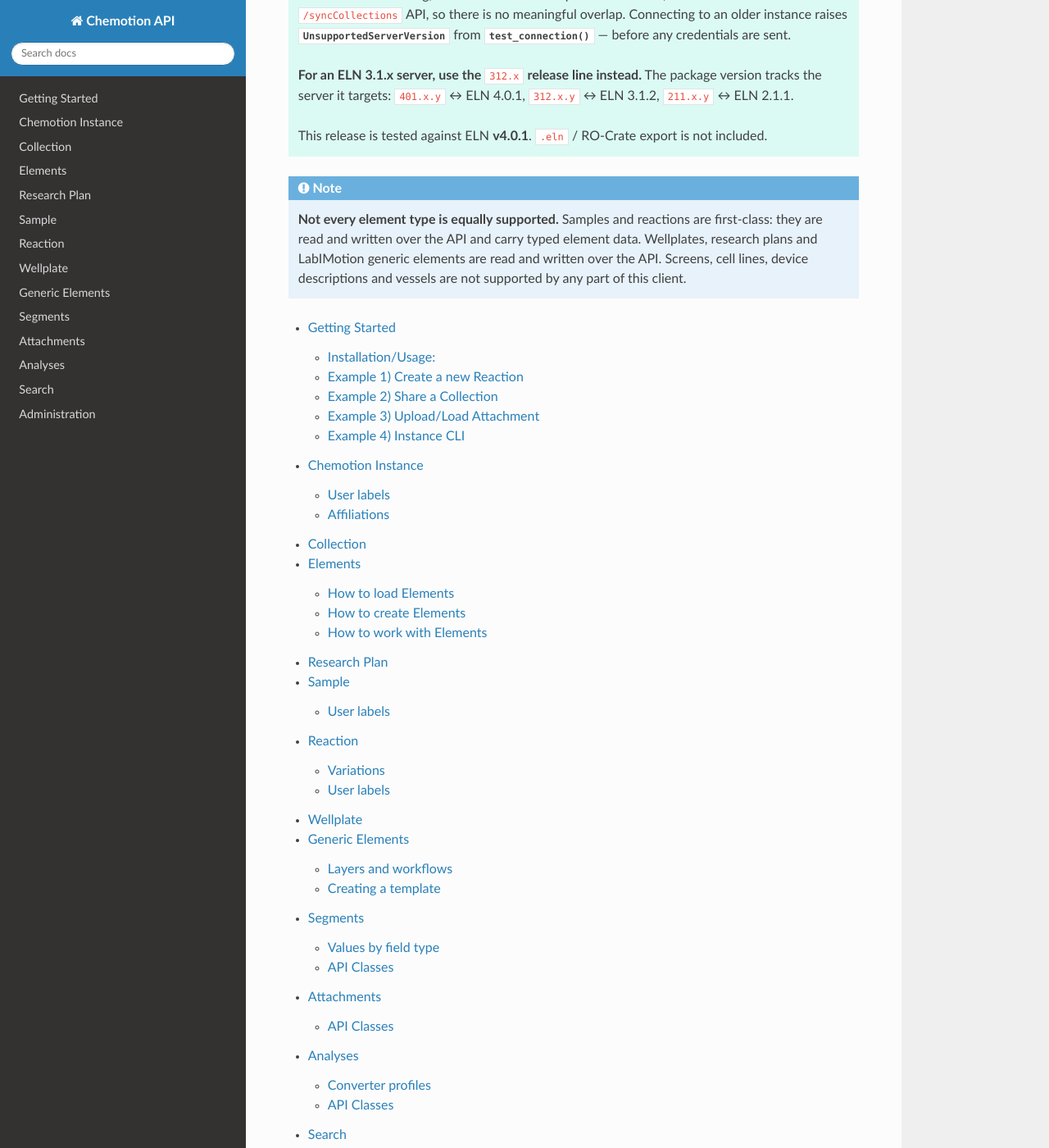
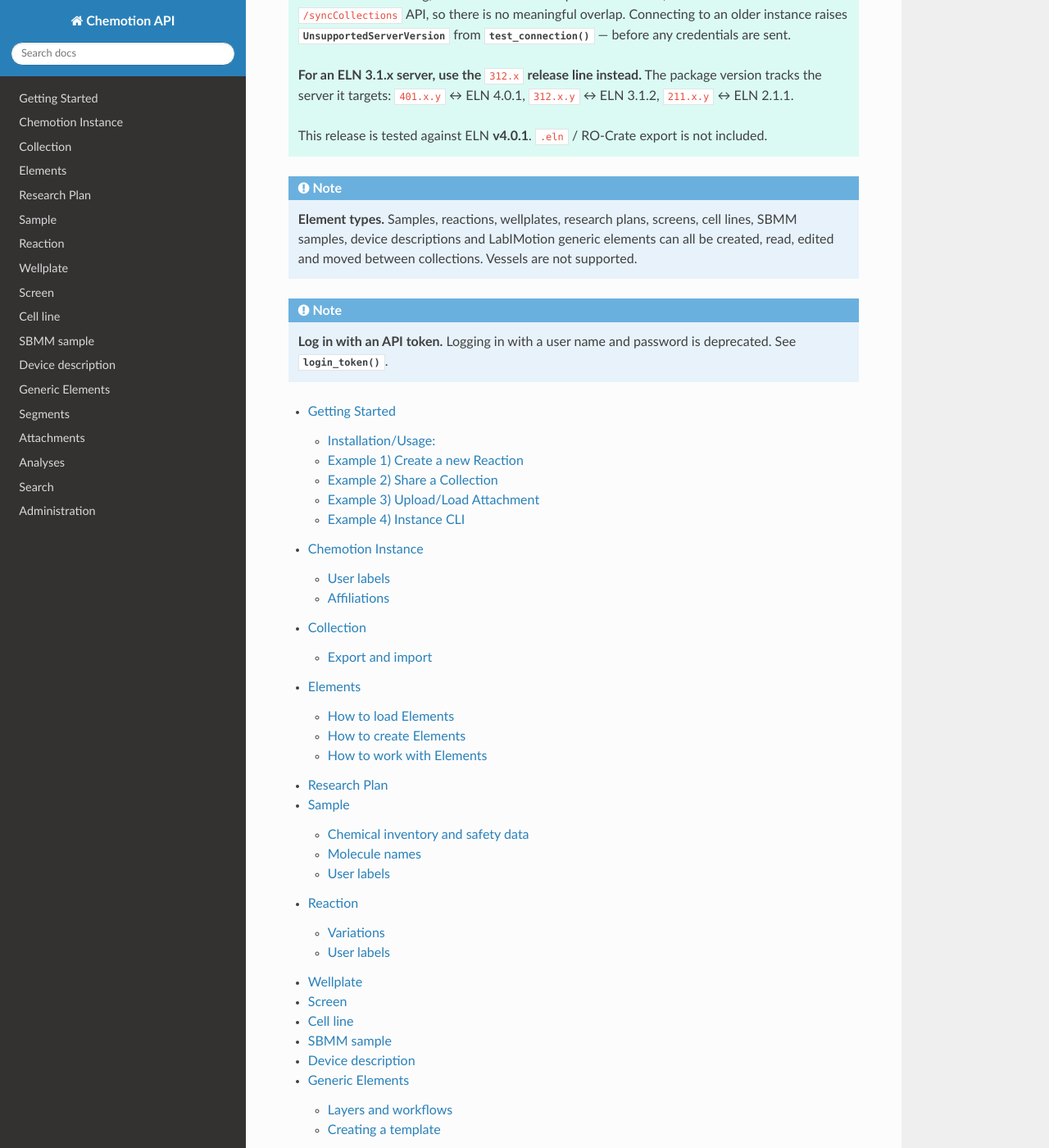
Before and after one commit to Chemotion/chemotionapi, a Sphinx documentation site: the page built from docs/index.rst, in a window 1280 px wide and 1400 px high, scrolled down 507 px. Shown: the whole window at 82% size. Built offline with Sphinx 7.4.7 and the Read the Docs theme 3.1.0, drawn with Linux system fonts in a browser that asks for light colours; pages that are not in the unit, such as notebooks, are missing from menus.

Commit message:
docs: pages for screens, cell lines, SBMM samples and device descriptions
New pages for the four element types, and sections for chemical records, molecule names,
collection export and import, and saving user labels. The index no longer says screens, cell
lines and device descriptions are unsupported, and recommends logging in with an API token.
Builds clean with sphinx-build -W.

Co-Authored-By: Claude Opus 5.5 <noreply@anthropic.com>

```diff
--- a/docs/Elements.rst
+++ b/docs/Elements.rst
@@ -2,8 +2,8 @@ Elements
 ==========
 
 The API can handle different kinds of elements from Chemotion.
-It can read and write Samples, Reactions, Wellplates, and Research Plans
-as well as Generic Elements.
+It can read and write samples, reactions, wellplates, research plans, screens, cell lines,
+SBMM samples and device descriptions, as well as LabIMotion generic elements.
 
 How to load Elements
 ******************************
@@ -84,7 +84,7 @@ How to create Elements
 
 To make a new entry in the ELN, you must first select the collection in which the element is to be created. Collection objects have the appropriate methods for creating objects.
 
-The following methods can be used to create the standard objects. All of them have no parameters and create an empty object corresponding to its type.
+The following methods can be used to create the standard objects. They create an empty object of their type; cell lines and SBMM samples need a little information up front.
 
 The created object is not saved and must be saved explicitly so that the entry is transferred to the ELN.
 
@@ -92,6 +92,10 @@ The created object is not saved and must be saved explicitly so that the entry i
 * :meth:`chemotion_api.collection.Collection.new_reaction`
 * :meth:`chemotion_api.collection.Collection.new_research_plan`
 * :meth:`chemotion_api.collection.Collection.new_wellplate`
+* :meth:`chemotion_api.collection.Collection.new_screen`
+* :meth:`chemotion_api.collection.Collection.new_device_description`
+* :meth:`chemotion_api.collection.Collection.new_cell_line` (material name and source)
+* :meth:`chemotion_api.collection.Collection.new_sbmm_sample` (UniProt accession)
 
 To create a generic element, the type must be specified as a parameter. Either by the human-readable label or by the system-internal name:
 
--- a/docs/index.rst
+++ b/docs/index.rst
@@ -30,10 +30,13 @@ workflows that leverage the ELN's capabilities and streamline their research pro
    This release is tested against ELN **v4.0.1**. ``.eln`` / RO-Crate export is not included.
 
 .. note::
-   **Not every element type is equally supported.** Samples and reactions are first-class:
-   they are read and written over the API and carry typed element data. Wellplates, research
-   plans and LabIMotion generic elements are read and written over the API. Screens, cell lines,
-   device descriptions and vessels are not supported by any part of this client.
+   **Element types.** Samples, reactions, wellplates, research plans, screens, cell lines, SBMM
+   samples, device descriptions and LabIMotion generic elements can all be created, read, edited
+   and moved between collections. Vessels are not supported.
+
+.. note::
+   **Log in with an API token.** Logging in with a user name and password is deprecated. See
+   :meth:`~chemotion_api.Instance.login_token`.
 
 .. toctree::
    :maxdepth: 2
```
Also changed, not shown: other parts of docs/index.rst (+4 -0 lines), docs/CellLineDetails.rst (added, +36 -0 lines), docs/Collection.rst (+15 -0 lines), docs/DeviceDescriptionDetails.rst (added, +31 -0 lines), docs/Instance.rst (+13 -0 lines), docs/SampleDetails.rst (+36 -0 lines), docs/SbmmSampleDetails.rst (added, +31 -0 lines), docs/ScreenDetails.rst (added, +33 -0 lines).
